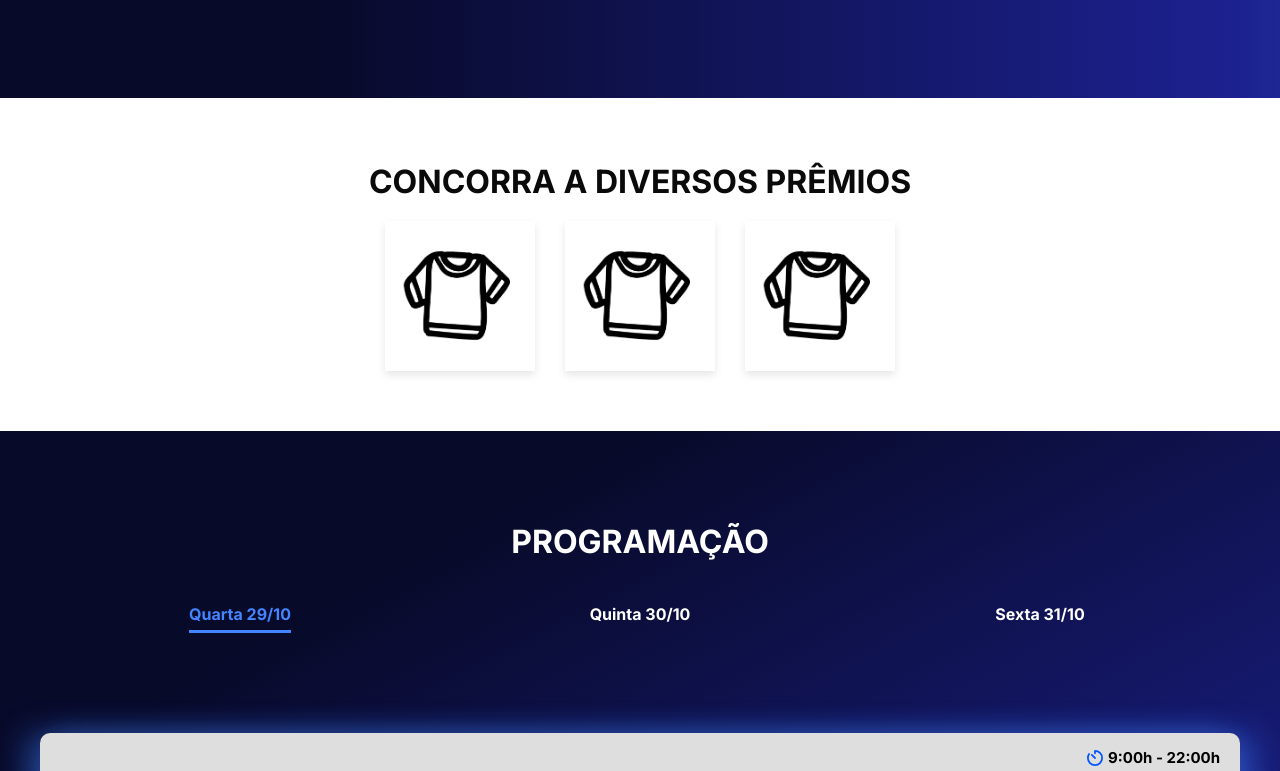
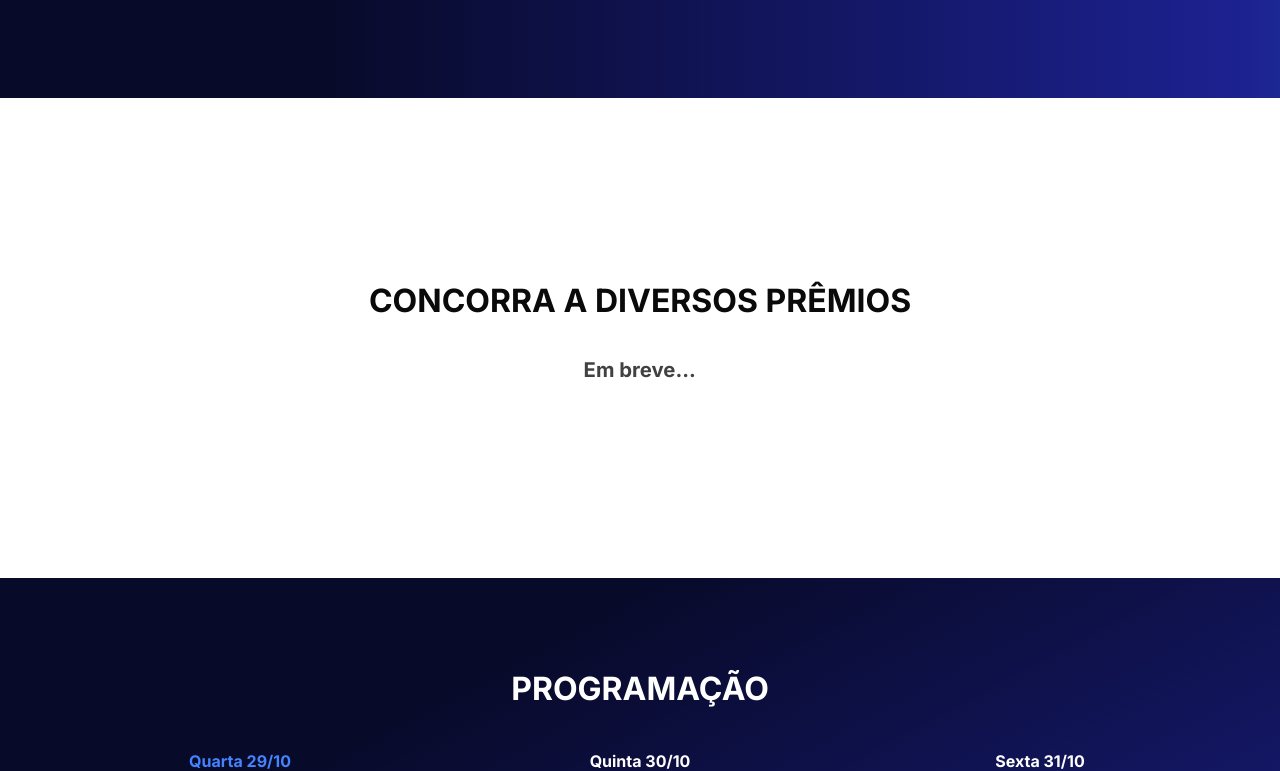
Before and after one commit to SrBlecaute01/sisweek, a React (Vite) app: page / in a window 1280 px wide. Shown: the part 2355-3126 px from the top of the page. Built offline with nearby package versions, Linux system fonts and the light colour scheme.

Commit message:
feat: hide awards and sponsors content

```diff
--- a/src/pages/Home/components/Awards/Awards.module.css
+++ b/src/pages/Home/components/Awards/Awards.module.css
@@ -1,6 +1,13 @@
 .awards {
+    display: flex;
+    flex-direction: column;
+    align-items: center;
+    justify-content: center;
+
     padding: 40px 20px;
     text-align: center;
+
+    min-height: 400px;
 }
 
 .awardsTitle h2 {
@@ -12,9 +19,21 @@
 .awardsCards {
     display: flex;
     justify-content: center;
+    align-items: center;
+
     gap: 30px;
     flex-wrap: wrap;
     padding-bottom: 20px;
+}
+
+.awardsSoon {
+    animation: awardsSoonPulse 1.2s infinite;
+}
+
+@keyframes awardsSoonPulse {
+    0% { transform: scale(1); opacity: 1; }
+    50% { transform: scale(1.1); opacity: 0.7; }
+    100% { transform: scale(1); opacity: 1; }
 }
 
 .card {
--- a/src/pages/Home/components/Awards/Awards.tsx
+++ b/src/pages/Home/components/Awards/Awards.tsx
@@ -1,5 +1,4 @@
 import styles from './Awards.module.css'
-import award from '../../../../assets/awards/camisa.png';
 
 function Awards() {
   return (
@@ -9,15 +8,7 @@ function Awards() {
         </div>
 
         <div className={styles.awardsCards}>
-          <div className={styles.card}>
-            <img src={award} alt="Camisa branca do evento"/>
-          </div>
-          <div className={styles.card}>
-            <img src={award} alt="Camisa azul do evento"/>
-          </div>
-          <div className={styles.card}>
-            <img src={award} alt="Camisa preta do evento"/>
-          </div>
+          <h3 className={styles.awardsSoon}>Em breve...</h3>
         </div>
       </div>
   )
--- a/src/pages/Home/components/Sponsors/Sponsors.module.css
+++ b/src/pages/Home/components/Sponsors/Sponsors.module.css
@@ -1,6 +1,8 @@
 .sponsorsSection {
     width: 100%;
     padding: 100px;
+
+    min-height: 400px;
 
     display: flex;
     align-items: center;
@@ -15,8 +17,6 @@
     flex-direction: column;
     align-items: center;
     justify-content: center;
-
-    gap: 100px;
 }
 
 .sponsorsTitle {
@@ -69,6 +69,16 @@
     }
 }
 
+.sponsorsSoon {
+    animation: sponsorsSoonPulse 1.2s infinite;
+}
+
+@keyframes sponsorsSoonPulse {
+    0% { transform: scale(1); opacity: 1; }
+    50% { transform: scale(1.1); opacity: 0.7; }
+    100% { transform: scale(1); opacity: 1; }
+}
+
 @media only screen and (max-width: 767px) {
     .sponsorsSection {
         padding: 50px;
--- a/src/pages/Home/components/Sponsors/Sponsors.tsx
+++ b/src/pages/Home/components/Sponsors/Sponsors.tsx
@@ -45,8 +45,10 @@ function Sponsors() {
             <h2>CONHEÇA NOSSOS PATROCINADORES</h2>
           </div>
           <div className={styles.sponsorsRows}>
-            <SponsorsRow rowKey="1" speed={2000}/>
-            <SponsorsRow rowKey="2" speed={2000} reverse/>
+            <h3 className={styles.sponsorsSoon}>Em breve...</h3>
+
+      {/*      <SponsorsRow rowKey="1" speed={2000}/>
+            <SponsorsRow rowKey="2" speed={2000} reverse/>*/}
           </div>
         </div>
       </section>
```
